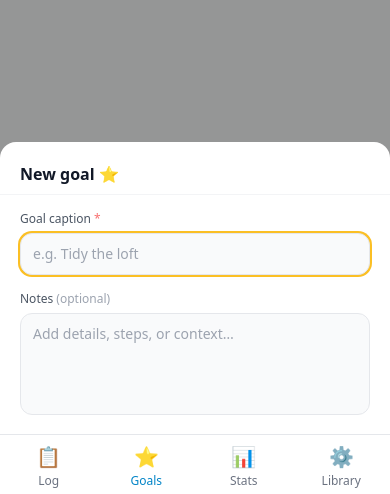
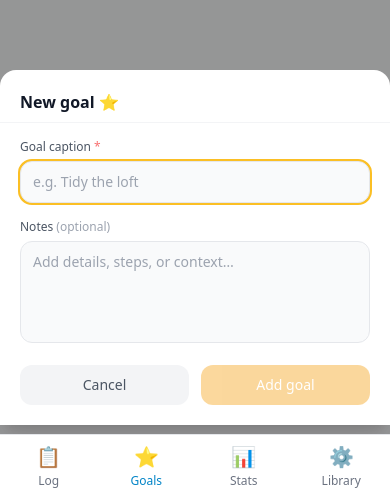
Before and after one commit to thomasridd/statuses, a React (Vite) app: page /goals in a window 390 px wide. Both pictures are taken after a click on the button "+ Add goal". Shown: the part 347-841 px from the top of the page. Built offline with nearby package versions, Linux system fonts and the light colour scheme; no server answers.

Commit message:
Fix modal buttons obscured by bottom nav
Add bottom margin on mobile so the sheet clears the NavBar height.

https://claude.ai/code/session_01Qr9D75FSJ3VFPk8negmspH

```diff
--- a/src/components/GoldStarModal.tsx
+++ b/src/components/GoldStarModal.tsx
@@ -31,7 +31,7 @@ export default function GoldStarModal({ goldStar, onSave, onCancel }: GoldStarMo
 
   return (
     <div className="fixed inset-0 bg-black/40 z-50 flex items-end justify-center sm:items-center">
-      <div className="bg-white rounded-t-2xl sm:rounded-2xl w-full max-w-md shadow-xl">
+      <div className="bg-white rounded-t-2xl sm:rounded-2xl w-full max-w-md shadow-xl mb-[4.5rem] sm:mb-0">
         <div className="px-5 pt-5 pb-2 border-b border-gray-100">
           <h2 className="text-base font-semibold text-gray-900">
             {isEdit ? 'Edit goal' : 'New goal'} ⭐
```
